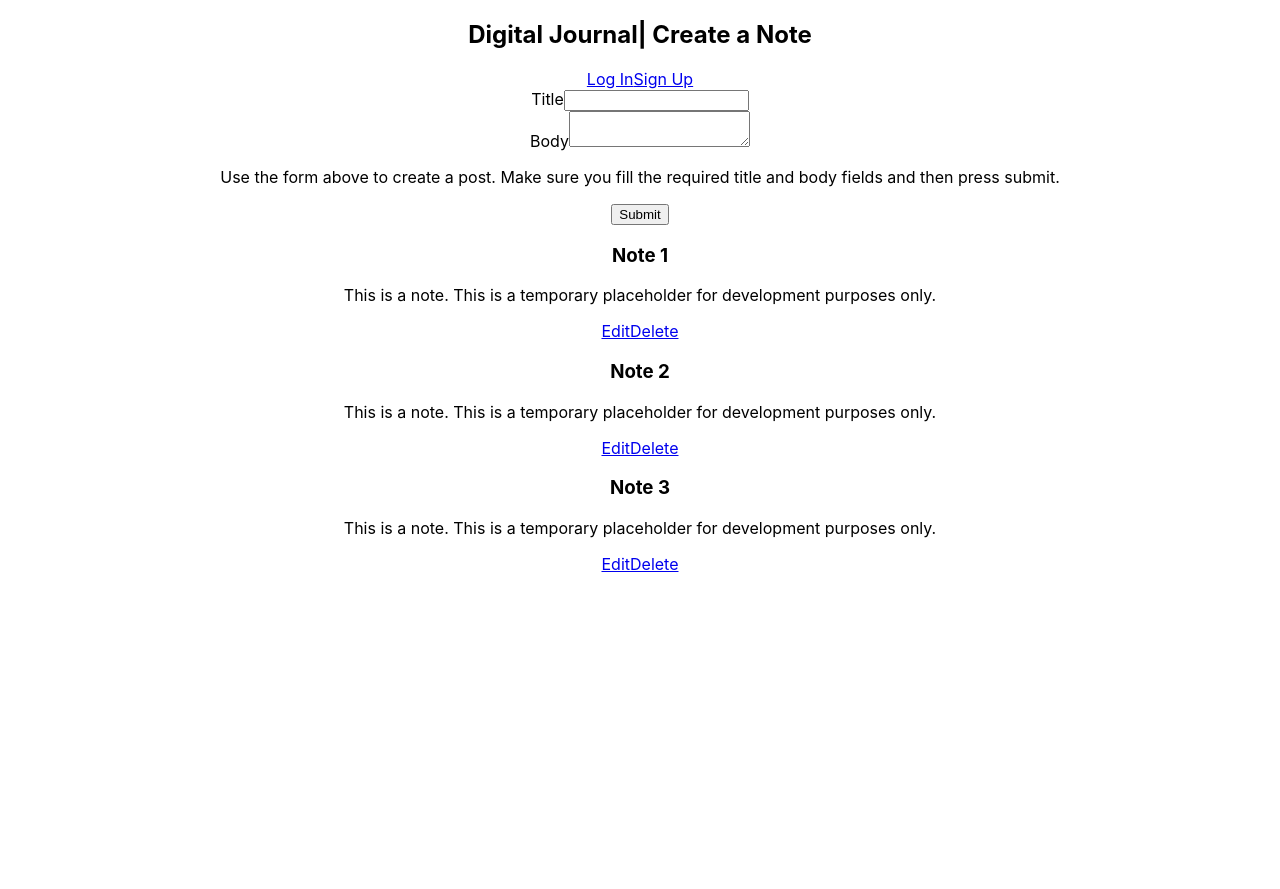
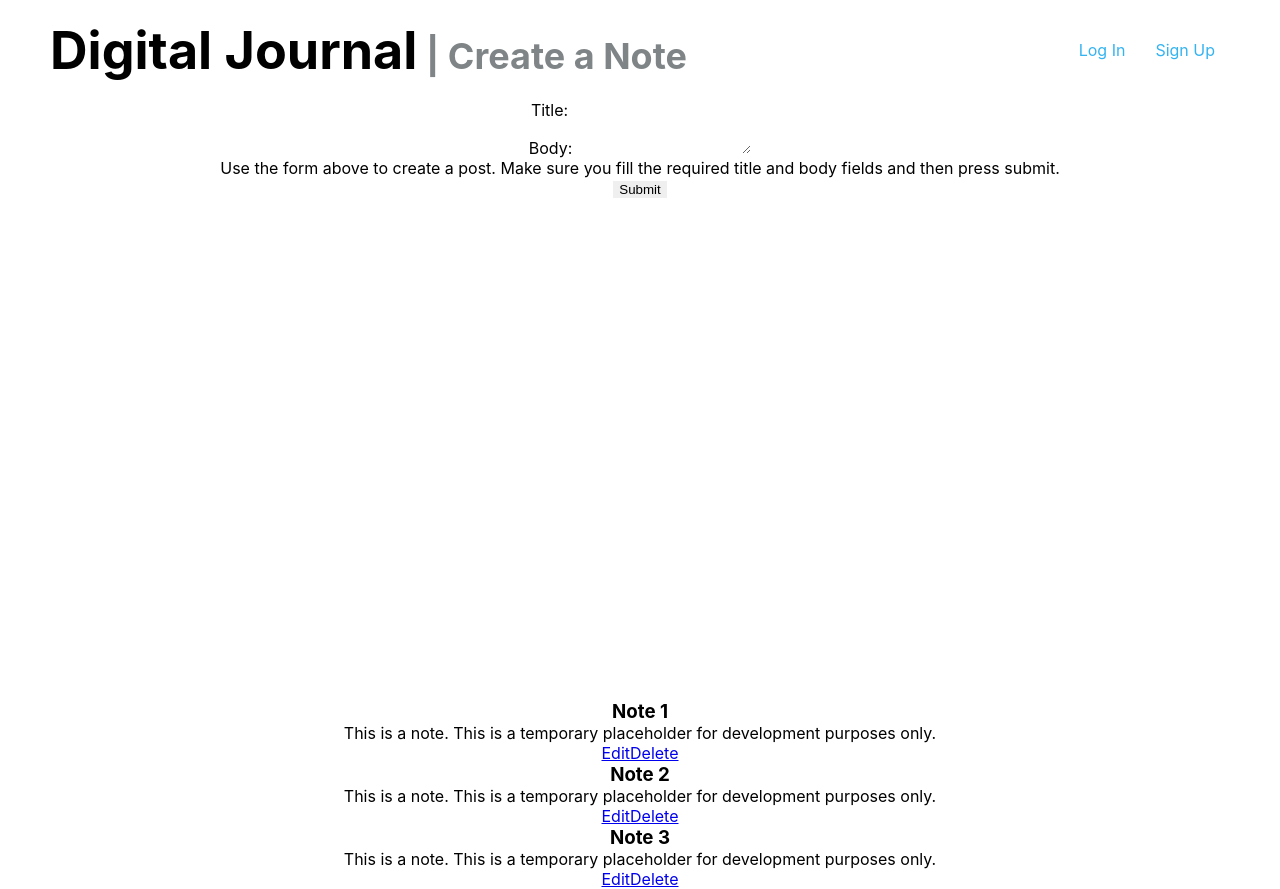
Before and after one commit to vinccodes/chingu-voyages, a React (Create React App) app in the folder solo-projects/tier3/journal-app/: page / in a window 1280 px wide. Before the commit the page ends 800 px from the top, so only its background shows below. Built offline with nearby package versions, Linux system fonts and the light colour scheme.

Commit message:
style: styled Navbar component

```diff
--- a/solo-projects/tier3/journal-app/src/App.js
+++ b/solo-projects/tier3/journal-app/src/App.js
@@ -1,5 +1,6 @@
 import logo from './logo.svg';
 import './App.css';
+import './styles.css';
 import data from './data'
 import {Navbar, AddNoteForm, Note} from './components'
 
@@ -17,7 +18,7 @@ function App() {
   return (
     <div className="App">
       <header>
-        <Navbar logo="Digital Journal" subtitle="| Create a Note"/>
+        <Navbar logo="Digital Journal" subtitle=" | Create a Note"/>
       </header>
       <AddNoteForm/>
       <div>
--- a/solo-projects/tier3/journal-app/src/components/AddNoteForm.js
+++ b/solo-projects/tier3/journal-app/src/components/AddNoteForm.js
@@ -2,14 +2,14 @@ import React from 'react'
 
 const AddNoteForm = (props) =>{
     return(
-        <div>
+        <div className="container">
             <form>
                 <div className="">
-                    <label htmlFor="title">Title</label>
+                    <label htmlFor="title">Title:</label>
                     <input name="title" type="text"></input>
                 </div>
                 <div className="">
-                    <label htmlFor="body">Body</label>
+                    <label htmlFor="body">Body:</label>
                     <textarea name="body"></textarea>
                 </div>
                 <p>Use the form above to create a post. Make sure you fill the required title and body fields and then press submit.</p>
--- a/solo-projects/tier3/journal-app/src/components/Navbar.js
+++ b/solo-projects/tier3/journal-app/src/components/Navbar.js
@@ -1,12 +1,13 @@
 import React from 'react'
+import '../styles.css'
 
 const Navbar = (props)=>{
     return(
     <nav>
-        <h1>{props.logo}<span>{props.subtitle}</span></h1>
+        <h1 className="nav__logo">{props.logo}<span className="nav__logo--subtitle">{props.subtitle}</span></h1>
         <div className="nav__links--container">
-            <a href="#">Log In</a>
-            <a href="#">Sign Up</a>
+            <a className="nav__links--link" href="#">Log In</a>
+            <a className="nav__links--link" href="#">Sign Up</a>
         </div>
     </nav>
     )
--- /dev/null
+++ b/solo-projects/tier3/journal-app/src/styles.css
@@ -0,0 +1,66 @@
+* {
+    margin: 0;
+    border: 0;
+    box-sizing: border-box;
+
+}
+:root {
+    /* Font sizes */
+    --fs-large: 3.25rem;
+    --fs-med: 2.25rem;
+    --fs-small: 1.125rem;
+
+    /* Font weight*/
+    --fw-reg: 300;
+
+
+    /* Colors */
+    --clr-lightgrey: #7F8487;
+    --clr-ivory: #f1f1f1;
+    --clr-brightblue: #34B3F1;
+
+    /* Margins */
+    --container: 25px 50px;
+
+    /* paddings */
+}
+
+/* Utility Classes */
+.container {
+    width: 100%;
+    height: 600px;
+}
+
+/* Navbar */
+nav {
+    width: 100%;
+    height: 100px;
+    padding: 50px;
+    display: flex;
+    flex-direction: row;
+    align-items: center;
+    justify-content: space-between;
+}
+
+.nav__logo {
+    font-size: var(--fs-large);
+}
+
+.nav__logo--subtitle {
+    font-size: var(--fs-med);
+    color: var(--clr-lightgrey);
+}
+
+.nav__links--container {
+    display: flex;
+    align-items: center;
+
+}
+
+.nav__links--link {
+    text-decoration: none;
+    color: var(--clr-brightblue);
+    margin: 15px;
+}
+
+/* AddNoteForm Component*/
```
